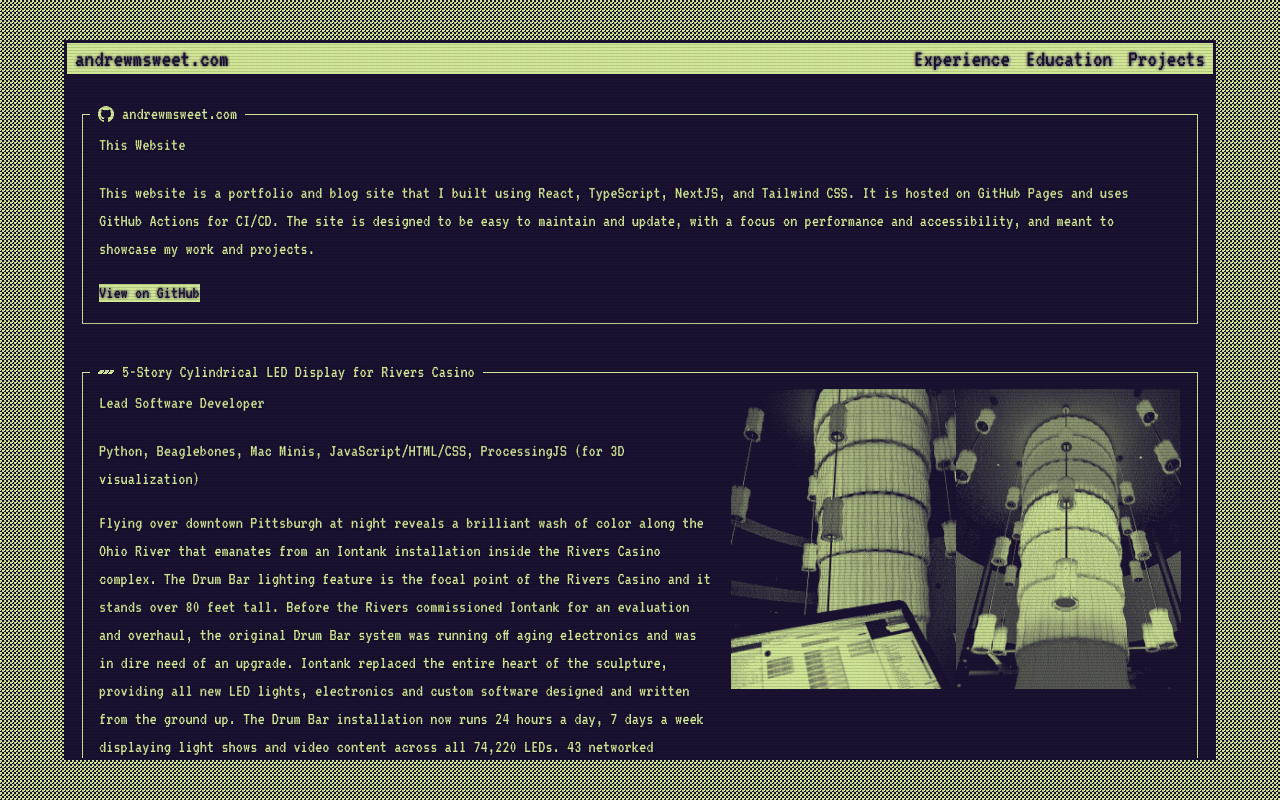
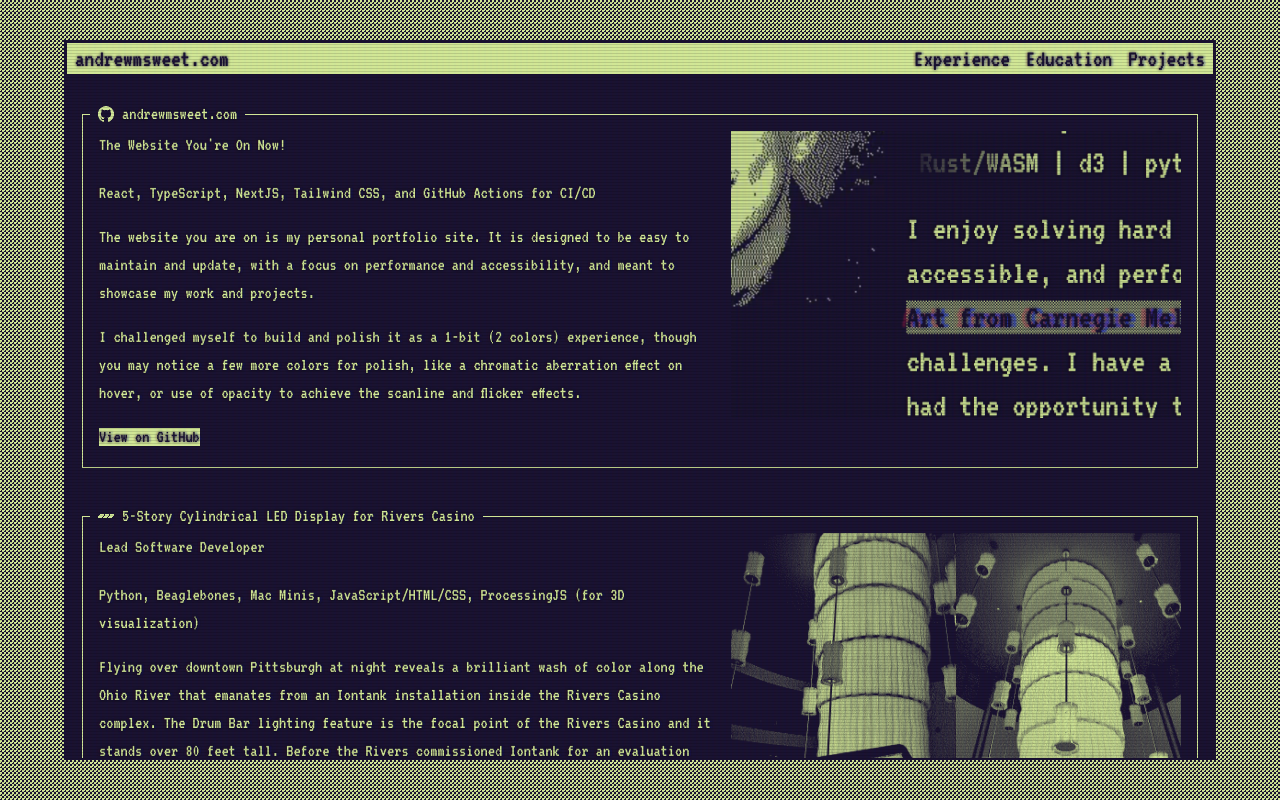
Before and after one commit to heysweet/heysweet.github.io, a Next.js app: page /projects in a window 1280 px wide. Built offline with nearby package versions, Linux system fonts and the light colour scheme; what tailwindcss-animation-delay would draw is missing.

Commit message:
Additional tweaks and clarification

```diff
--- a/src/app/experience/iontank.tsx
+++ b/src/app/experience/iontank.tsx
@@ -20,6 +20,8 @@ export const iontank = {
     startDate: new Date('2016-10-01'),
     endDate: new Date('2017-12-01'),
 
+    heroImageSrc: '/drumbar.png',
+
     description: <div className='space-y-4'>
     <div>
     JavaScript, Python, OpenFrameworks, C++, RabbitMQ, and EAGLE for PCB designs.
@@ -34,7 +36,9 @@ export const iontank = {
     <br />
     - Designed an interactive 3D LED grid firework simulation for a temporary installation for OREO.
     <br />
-    - Designed and developed <a href="https://iontank.com/" target='_blank'>iontank.com</a>
+    </div>
+    <div>
+    Designed and developed <a href="https://iontank.com/" target='_blank'>iontank.com</a>
     </div>
     </div>,
 
--- a/src/app/experience/nike.tsx
+++ b/src/app/experience/nike.tsx
@@ -26,7 +26,7 @@ export const nike = {
     </div>
 
     <div>
-    - Developed JavaScript web app, iOS SDK, Android SDK, node.js validation service, and supported legacy Java code for Universal Login & Registration (UNITE) platform
+    - Developed JavaScript web app, iOS SDK, Android SDK, node.js validation service, and supported legacy Java services for Universal Login & Registration (UNITE) platform
     <br />
     - Developed Automated Build & Test framework with Continuous Delivery to production with high availability
     <br />
--- a/src/app/experience/nikeIntern.tsx
+++ b/src/app/experience/nikeIntern.tsx
@@ -39,7 +39,7 @@ export const nikeIntern = {
     - Lead a team of 9 interns through an app development process
     <br />
     - Coordinated with Nike leadership in Events Services, Legal, Internal
-    Communications for design, implementation forecasting, maintenance planning, and legal clearance
+    Communications for design and implementation forecasting
     <br />
     - Presented concept in front of a large audience of Nike leadership and peers
     </div>
--- a/src/app/page.tsx
+++ b/src/app/page.tsx
@@ -6,7 +6,7 @@ const marqueeTitles = [
   'Sr. Software Engineer',
   'Creative Technologist',
   'Xoogler',
-  'Accessibility Team Lead @ Google',
+  'Team Accessibility Lead',
   'Full-',
 ];
 
--- a/src/app/projects/thisWebsite.tsx
+++ b/src/app/projects/thisWebsite.tsx
@@ -8,15 +8,24 @@ const Preview: React.FC = () => {
 export const thisWebsite = {
     id: 'this-website',
     name: "andrewmsweet.com",
-    title: "This Website",
+    title: "The Website You're On Now!",
     iconSrc: '/github.png',
+
+    heroImageSrc: '/thissite.png',
+
     startDate: null,
     endDate: null,
     description: <div className="space-y-4">
+    <div>React, TypeScript, NextJS, Tailwind CSS, and GitHub Actions for CI/CD</div>
     <div>
-    This website is a portfolio and blog site that I built using React, TypeScript, NextJS, and Tailwind CSS.
-    It is hosted on GitHub Pages and uses GitHub Actions for CI/CD.
-    The site is designed to be easy to maintain and update, with a focus on performance and accessibility, and meant to showcase my work and projects.
+    The website you are on is my personal portfolio site.
+    It is designed to be easy to maintain and update, with a focus on
+    performance and accessibility, and meant to showcase my work and projects.
+    </div>
+    <div>
+    I challenged myself to build and polish it as a 1-bit (2 colors) experience, though
+    you may notice a few more colors for polish, like a chromatic aberration effect
+    on hover, or use of opacity to achieve the scanline and flicker effects.
     </div>
     <div><a href="https://github.com/heysweet/heysweet.github.io">View on GitHub</a></div>
     </div>,
```
Also changed, not shown: public/thissite.png (added).
